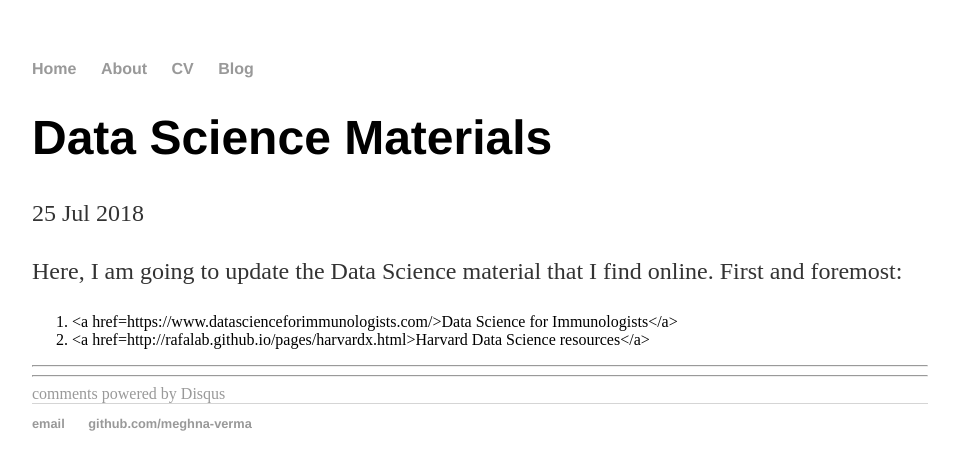
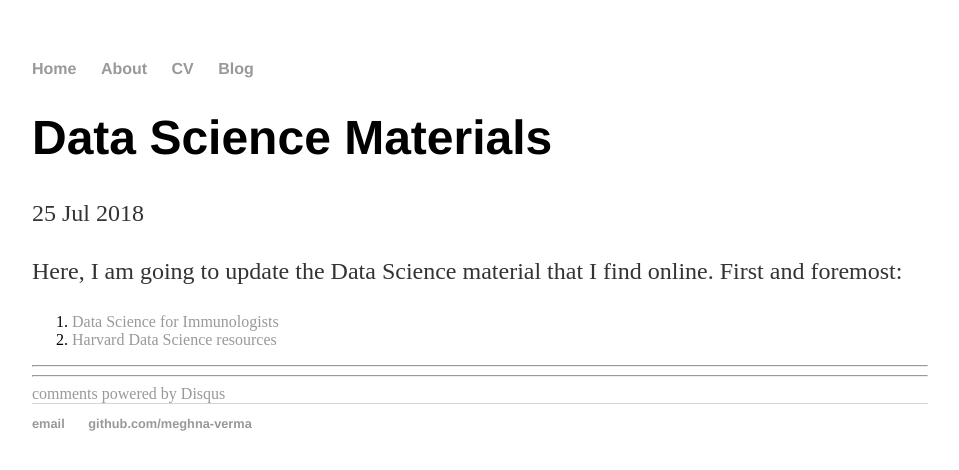
Before and after one commit to meghna-verma/meghna-verma.github.io, a Jekyll site: the page built from _posts/2018-07-25-Materials-for-datascience.md, in a window 1280 px wide. Shown: the top 470 px of the page, without its empty margins (160-1119 px from the left). Built offline with Jekyll 4.4.1, drawn with Linux system fonts in a browser that asks for light colours; comment, search, counter and statistics services are not loaded.

Commit message:
Update 2018-07-25-Materials-for-datascience.md

```diff
--- a/_posts/2018-07-25-Materials-for-datascience.md
+++ b/_posts/2018-07-25-Materials-for-datascience.md
@@ -5,5 +5,5 @@ date: 2018-07-25
 ---
 Here, I am going to update the Data Science material that I find online.
 First and foremost:
-1. <a href=https://www.datascienceforimmunologists.com/>Data Science for Immunologists</a>
-2. <a href=http://rafalab.github.io/pages/harvardx.html>Harvard Data Science resources</a>
+1. <a href="https://www.datascienceforimmunologists.com/">Data Science for Immunologists</a>
+2. <a href="http://rafalab.github.io/pages/harvardx.html">Harvard Data Science resources</a>
```
